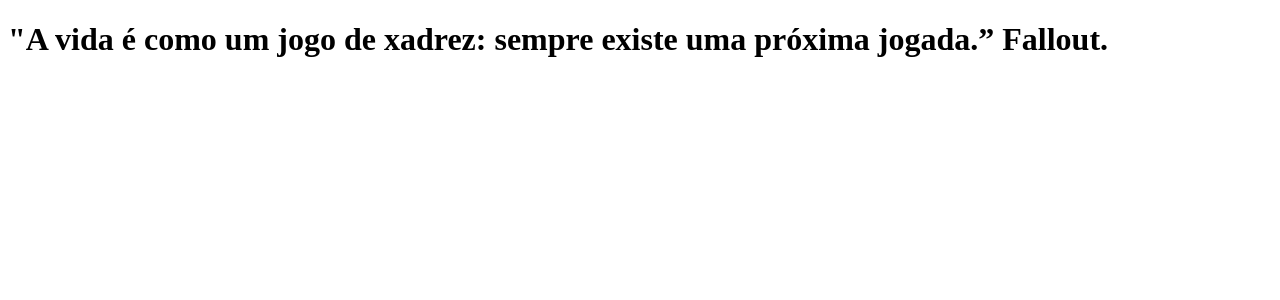
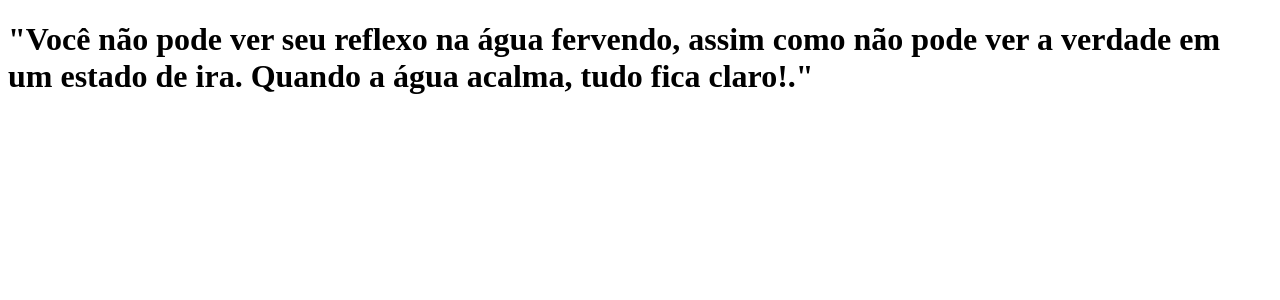
Before and after one commit to MauAlvesM/curso.dev-clone-tabnews, a Next.js app: page / in a window 1280 px wide. Shown: the top 300 px of the page. Built offline with nearby package versions, Linux system fonts and the light colour scheme.

Commit message:
add `/api/v1/status` endpoint

```diff
--- /dev/null
+++ b/pages/api/v1/status/index.js
@@ -0,0 +1,5 @@
+function status(request, response){
+  response.status(200).json({"chave":"O pai é top"});
+}
+
+export default status;
--- a/pages/index.js
+++ b/pages/index.js
@@ -1,8 +1,8 @@
 function Home() {
   return (
     <h1>
-      "A vida é como um jogo de xadrez: sempre existe uma próxima jogada.”
-      Fallout.{" "}
+      "Você não pode ver seu reflexo na água fervendo, assim como não pode ver a verdade em um estado de ira.
+      Quando a água acalma, tudo fica claro!."{" "}
     </h1>
   );
 }
```
Also changed, not shown: 2 other files (tests, documents, lock files or other folders).
